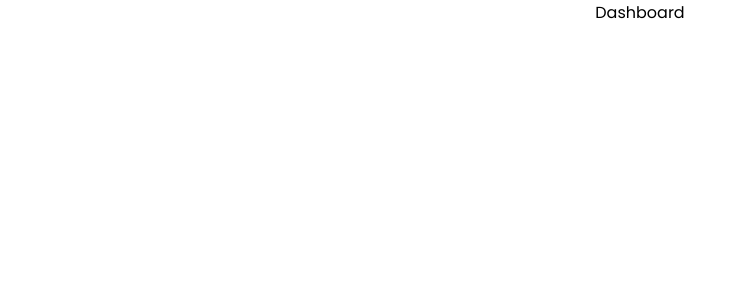
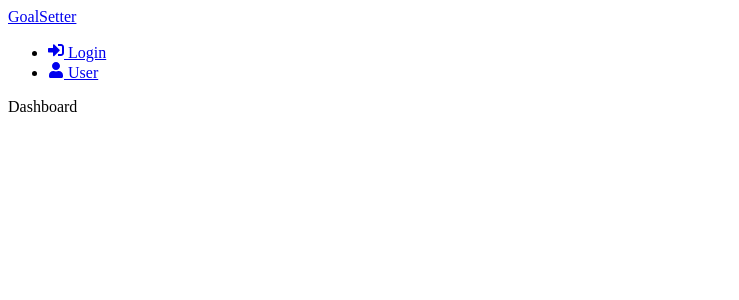
Before and after one commit to tomsshanley/MERN-Stack, a React (Create React App) app in the folder frontend/: page / in a window 1280 px wide. Shown: the top 300 px of the page, without its empty margins (0-739 px from the left). Built offline with nearby package versions, Linux system fonts and the light colour scheme.

Commit message:
Adding Header

```diff
--- a/frontend/src/App.js
+++ b/frontend/src/App.js
@@ -1,4 +1,5 @@
 import {BrowserRouter as Router, Routes, Route} from 'react-router-dom'
+import Header from './componants/Header'
 import Dashboard from './pages/Dashboard'
 import Login from './pages/Login'
 import Register from './pages/Register'
@@ -8,6 +9,7 @@
     <>
     <Router>
     <div className='container'>
+      <Header></Header>
       <Routes>
         <Route path='/' element={<Dashboard/>}/>
         <Route path='/login' element={<Login/>}/>
--- a/frontend/src/componants/Header.jsx
+++ b/frontend/src/componants/Header.jsx
@@ -1,8 +1,23 @@
-import {FaSignInAlt, FaSignInAlt, FaUser} from 'react-icons/fa'
+// Importing react icons
+import {FaSignInAlt, FaSignOutAlt, FaUser} from 'react-icons/fa'
+// Bring in reactrouterdom link to have links to our pages
+import {Link} from 'react-router-dom'
 
 function Header() {
   return (
-    <div>Header</div>
+    <header className='header'>
+        <div className="logo">
+            <Link to='/'>GoalSetter</Link>
+        </div>
+        <ul>
+            <li>
+                <Link to='/login'><FaSignInAlt/> Login</Link>
+            </li>
+            <li>
+                <Link to='/register'><FaUser/> User</Link>
+            </li>
+        </ul>
+    </header>
   )
 }
 
--- a/frontend/src/index.js
+++ b/frontend/src/index.js
@@ -4,7 +4,7 @@
 import { store } from './app/store';
 import App from './App';
 import reportWebVitals from './reportWebVitals';
-import './index.css';
+// import './index.css';
 
 const container = document.getElementById('root');
 const root = createRoot(container);
```
